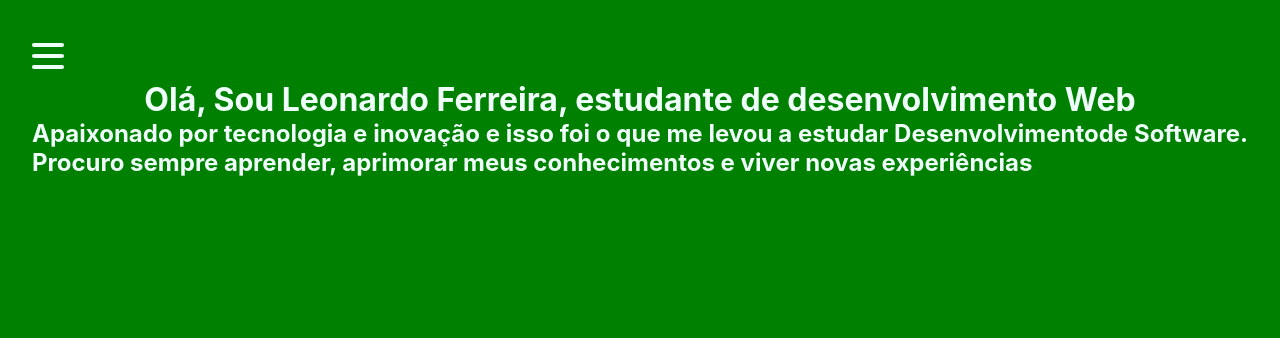
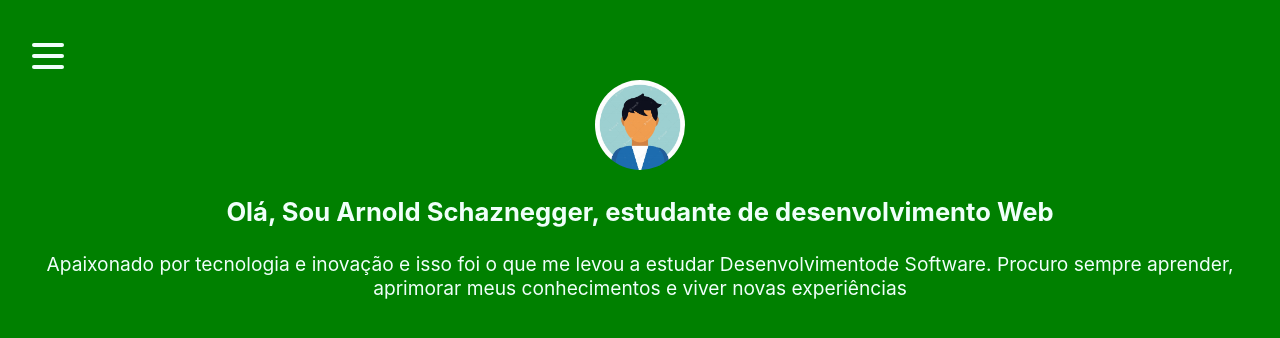
Before and after one commit to leo606/leo-portfolio, a React (Create React App) app: page / in a window 1280 px wide. Shown: the top 338 px of the page. Built offline with nearby package versions, Linux system fonts and the light colour scheme.

Commit message:
add avatar

```diff
--- a/src/components/Header/Header.jsx
+++ b/src/components/Header/Header.jsx
@@ -1,10 +1,12 @@
 import React from 'react';
 import StyledHeader from './Header.styled';
+import avatar from '../../images/avatar.jpg';
 
 function Header() {
   return (
     <StyledHeader>
-      <h1>Olá, Sou Leonardo Ferreira, estudante de desenvolvimento Web</h1>
+      <img src={avatar} alt="leonardo" />
+      <h1>Olá, Sou Arnold Schaznegger, estudante de desenvolvimento Web</h1>
       <h2>
         Apaixonado por tecnologia e inovação e isso foi o que me levou a
         estudar Desenvolvimentode Software.
--- a/src/components/Header/Header.styled.jsx
+++ b/src/components/Header/Header.styled.jsx
@@ -6,14 +6,25 @@ const StyledHeader = styled.header`
   min-width: 100vw;
   display: flex;
   flex-direction: column;
+  align-items: center;
   padding: 5em 2em;
 
   h1 {
     text-align: center;
+    font-size: 1.6em;
+    margin: 1em 0;
   }
 
   h2 {
-    text-align: justify;
+    text-align: center;
+    font-weight: 400;
+    font-size: 1.2em;
+  }
+
+  img {
+    display: block;
+    max-width: 90px;
+    border-radius: 50%;
   }
 `;
 
```
Also changed, not shown: src/images/avatar.jpg (added).
